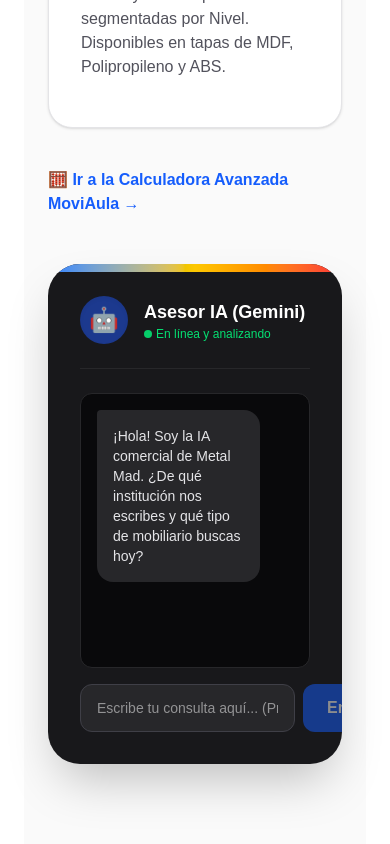
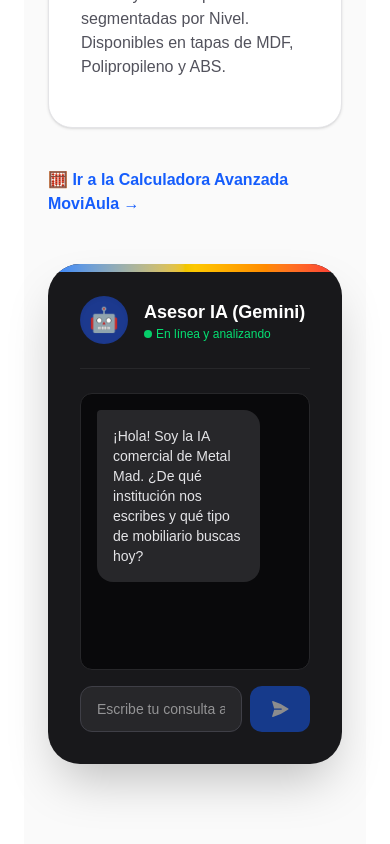
Before and after one commit to oscaramarilla/metal-mad-web, a Next.js app: page /Mobiliario in a window 390 px wide. Shown: the part 1013-1857 px from the top of the page. Built offline with nearby package versions, Linux system fonts and the light colour scheme.

Commit message:
Fix Total: Input blindado y UI responsiva celular

```diff
--- a/app/Mobiliario/page.tsx
+++ b/app/Mobiliario/page.tsx
@@ -2,18 +2,34 @@
 "use client";
 
 import Link from "next/link";
-import { useChat } from "@ai-sdk/react"; // 🔥 ESTA ES LA PALABRA MÁGICA PARA VERCEL
-import { useEffect, useRef } from "react";
+import { useChat } from "@ai-sdk/react";
+import { useEffect, useRef, useState } from "react"; // 🔥 Añadimos useState
 
 export default function MobiliarioPage() {
-  // Conectamos con nuestro backend mágico
-  const { messages, input, handleInputChange, handleSubmit, isLoading } = useChat();
+  // 1. Extraemos solo lo vital de la IA (mensajes, estado y el disparador manual "append")
+  const { messages, append, isLoading } = useChat();
+
+  // 2. Control manual de la caja de texto (Blindaje anti-errores)
+  const [miTexto, setMiTexto] = useState("");
+
   const messagesEndRef = useRef<HTMLDivElement>(null);
 
   // Auto-scroll para que el chat siempre muestre el último mensaje
   useEffect(() => {
     messagesEndRef.current?.scrollIntoView({ behavior: "smooth" });
   }, [messages]);
+
+  // 3. Función maestra que dispara el mensaje
+  const enviarMensaje = (e: any) => {
+    e.preventDefault(); // Evita recargar la página
+    if (!miTexto.trim() || isLoading) return; // Si está vacío, no hace nada
+
+    // Enviar a la IA
+    append({ role: "user", content: miTexto });
+
+    // Limpiar la caja de texto
+    setMiTexto("");
+  };
 
   return (
     <div className="min-h-screen bg-zinc-50 font-sans pb-20 pt-16">
@@ -70,12 +86,10 @@
 
             {/* Ventana de Chat Dinámica */}
             <div className="flex-1 bg-zinc-950 rounded-xl p-4 overflow-y-auto mb-4 border border-zinc-800 flex flex-col gap-4">
-              {/* Mensaje de bienvenida estático */}
               <div className="bg-zinc-800 text-zinc-200 p-4 rounded-2xl rounded-tl-sm w-5/6 text-sm self-start">
                 ¡Hola! Soy la IA comercial de Metal Mad. ¿De qué institución nos escribes y qué tipo de mobiliario buscas hoy?
               </div>
 
-              {/* Mapeo de mensajes reales de la IA y el Usuario */}
               {messages?.map((m: any) => (
                 <div key={m.id} className={`p-4 rounded-2xl text-sm max-w-[85%] ${m.role === 'user' ? 'bg-blue-600 text-white self-end rounded-tr-sm' : 'bg-zinc-800 text-zinc-200 self-start rounded-tl-sm'}`}>
                   {m.content}
@@ -90,18 +104,27 @@
               <div ref={messagesEndRef} />
             </div>
 
-            {/* Input interactivo conectado al motor */}
-            <form onSubmit={handleSubmit} className="flex gap-2">
+            {/* Input BLINDADO y Responsivo */}
+            <form onSubmit={enviarMensaje} className="flex gap-2 mt-auto">
               <input
-                value={input}
-                onChange={handleInputChange}
+                value={miTexto}
+                onChange={(e) => setMiTexto(e.target.value)}
                 type="text"
-                placeholder="Escribe tu consulta aquí... (Presiona Enter)"
-                className="flex-1 bg-zinc-800 border border-zinc-700 rounded-xl px-4 py-3 text-sm text-white focus:outline-none focus:border-blue-500 transition-colors"
+                placeholder="Escribe tu consulta aquí..."
+                className="flex-1 min-w-0 bg-zinc-800 border border-zinc-700 rounded-xl px-4 py-3 text-sm text-white focus:outline-none focus:border-blue-500 transition-colors"
                 disabled={isLoading}
               />
-              <button type="submit" disabled={isLoading || !input} className="bg-blue-600 hover:bg-blue-500 text-white px-6 py-3 rounded-xl font-bold transition-colors disabled:opacity-50">
-                Enviar
+              <button
+                type="submit"
+                disabled={isLoading || !miTexto.trim()}
+                className="flex-shrink-0 bg-blue-600 hover:bg-blue-500 text-white px-5 py-3 rounded-xl font-bold transition-colors disabled:opacity-50 flex items-center justify-center"
+                aria-label="Enviar mensaje"
+              >
+                {/* En PC muestra "Enviar", en Celular muestra un ícono de Avión */}
+                <span className="hidden sm:block">Enviar</span>
+                <svg xmlns="http://www.w3.org/2000/svg" viewBox="0 0 24 24" fill="currentColor" className="w-5 h-5 sm:hidden">
+                  <path d="M3.478 2.404a.75.75 0 00-.926.941l2.432 7.905H13.5a.75.75 0 010 1.5H4.984l-2.432 7.905a.75.75 0 00.926.94 60.519 60.519 0 0018.445-8.986.75.75 0 000-1.218A60.517 60.517 0 003.478 2.404z" />
+                </svg>
               </button>
             </form>
 
```
